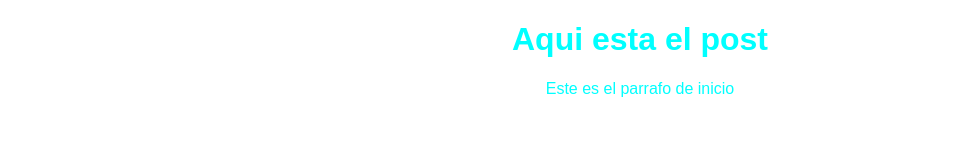
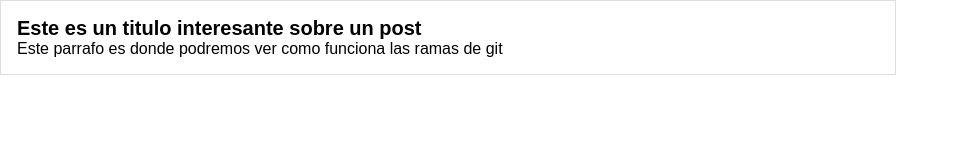
Before and after one commit to KamoSolarteB/Hype, a plain HTML site: page index.html in a window 1280 px wide. Shown: the whole page, without its empty margins (0-959 px from the left). Drawn offline with Linux system fonts and the light colour scheme.

Commit message:
commit al main en su version mas reciente

```diff
--- a/index.html
+++ b/index.html
@@ -8,7 +8,10 @@
   <title>El titulo del post</title>
 </head>
 <body>
-  <h1>Aqui esta el post</h1>
-  <p>Este es el parrafo de inicio</p>
+  <div id="container">
+      <h1>Este es un titulo interesante sobre un post</h1>
+      <p>Este parrafo es donde podremos ver como funciona las ramas de git</p>
+    <div id="post"></div>
+  </div>
 </body>
 </html>
--- a/styles/styles.css
+++ b/styles/styles.css
@@ -1,5 +1,23 @@
+* {
+  margin: 0;
+  padding: 0;
+  box-sizing: border-box;
+}
+
 body {
-  color: aqua;
+  color: #010101;
+  font-size: 16px;
   text-align: center;
   font-family: Arial, Helvetica, sans-serif;
 }
+
+#container {
+  width: 70%;
+  padding: 1em;
+  text-align: left;
+  border: 1px solid #DDD;
+}
+
+#container h1 {
+  font-size: 20px;
+}
```
